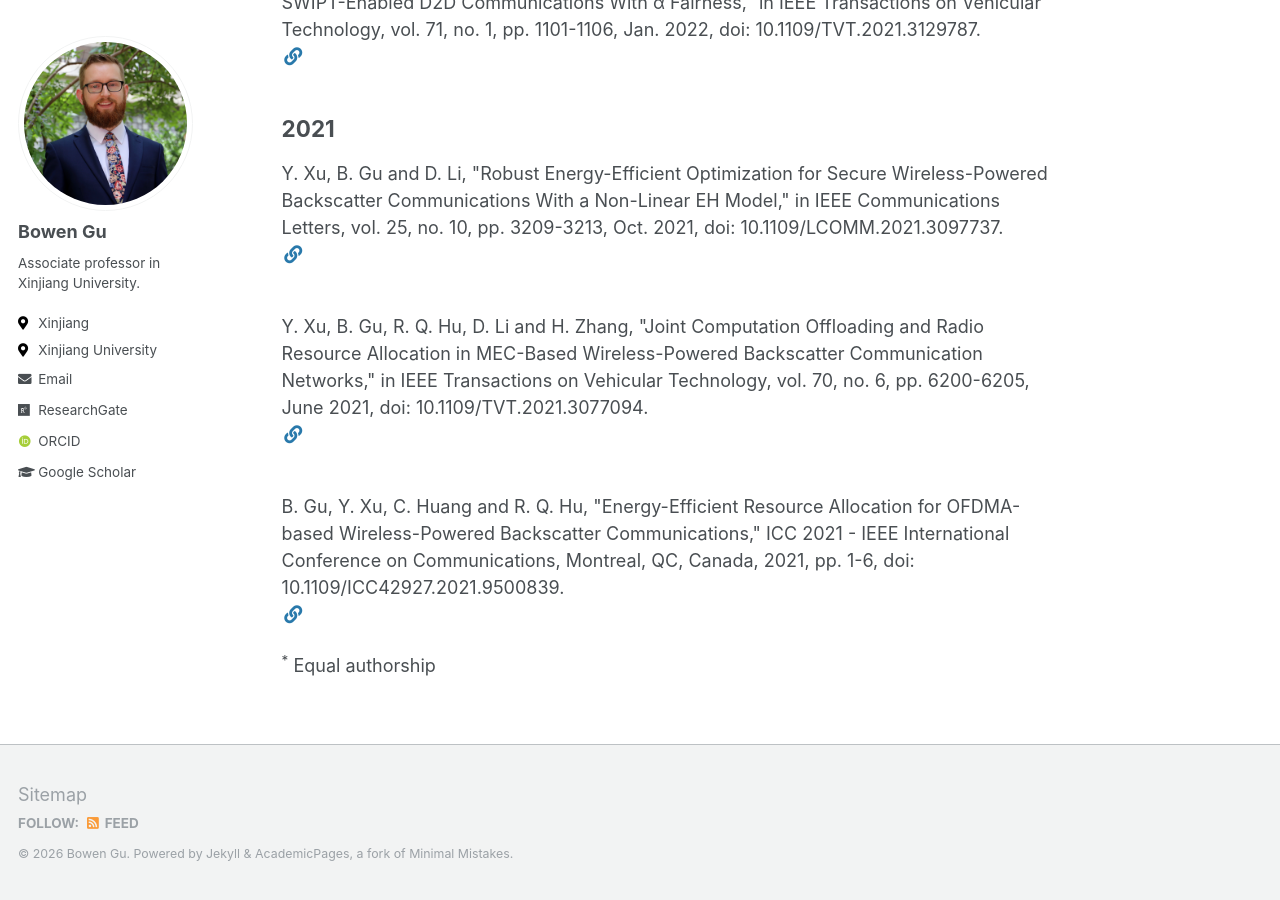
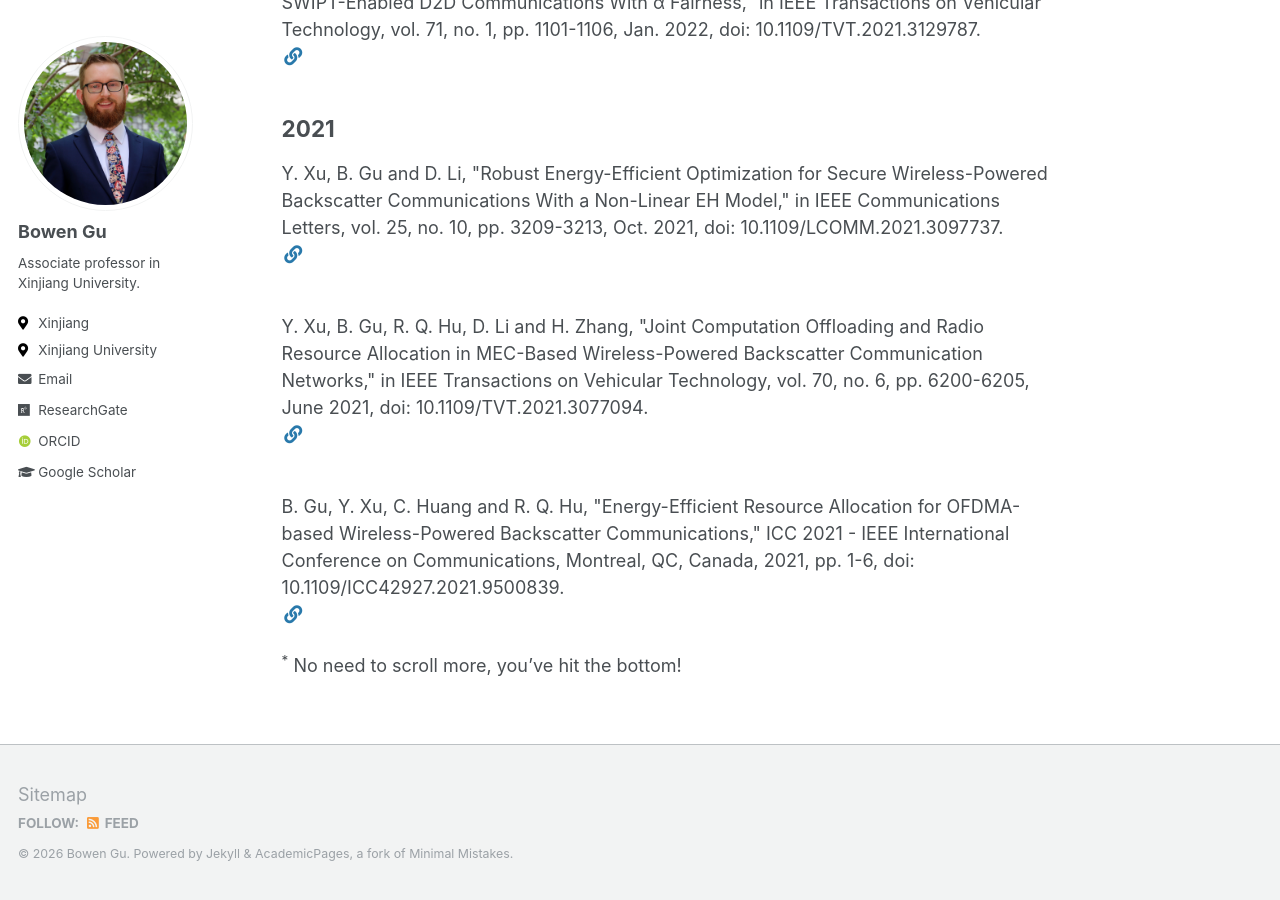
Before and after one commit to bwgggg/bwgu.github.io, a Jekyll site: the page built from _pages/publications.md, in a window 1280 px wide and 900 px high, scrolled down 2047 px. Built offline with Jekyll 4.4.1, drawn with Linux system fonts in a browser that asks for light colours; some web fonts are replaced.

Commit message:
Update publications.md

```diff
--- a/_pages/publications.md
+++ b/_pages/publications.md
@@ -15,4 +15,4 @@ author_profile: true
   {% include archive-single.html %}
 {% endfor %}
 
-<sup>*</sup> Equal authorship
+<sup>*</sup> No need to scroll more, you’ve hit the bottom!
```
